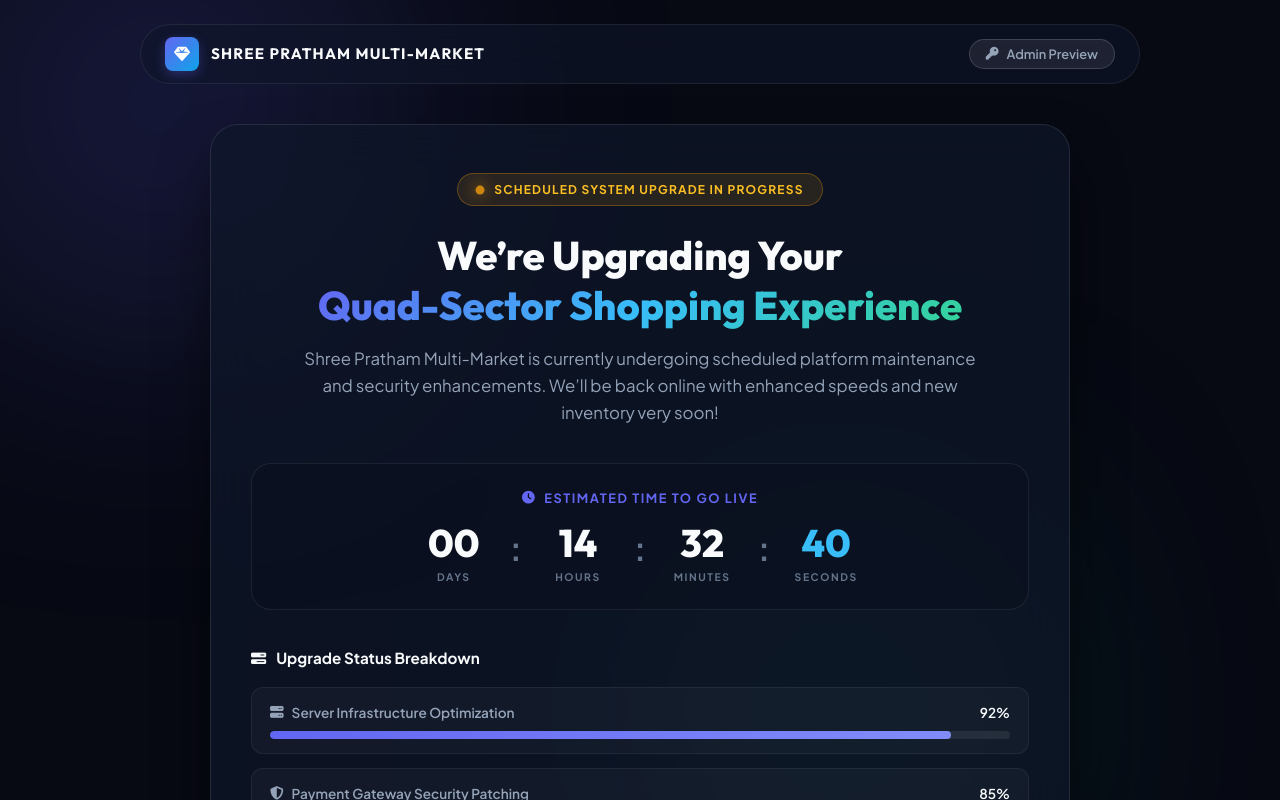
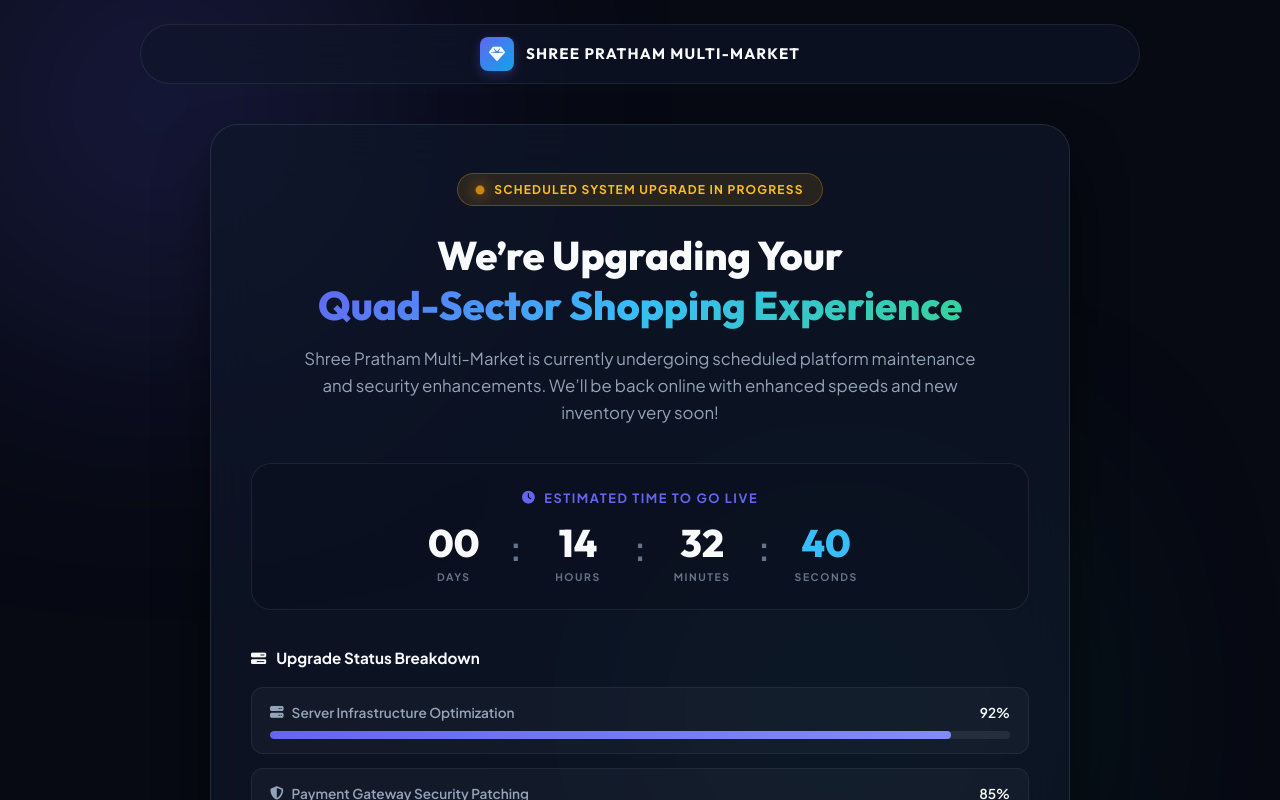
Before and after one commit to Chandanagg2025/aura-multimarket, a React (Vite) app in the folder frontend/: page / in a window 1280 px wide. Shown: the top 800 px of the page. Built offline with nearby package versions, Linux system fonts and the light colour scheme.

Commit message:
fix: remove admin preview button from maintenance landing page

```diff
--- a/frontend/src/App.jsx
+++ b/frontend/src/App.jsx
@@ -25,21 +25,11 @@ export default function App() {
   }, []);
 
   if (isMaintenanceMode) {
-    return <MaintenancePage onBypass={() => setIsMaintenanceMode(false)} />;
+    return <MaintenancePage />;
   }
 
   return (
     <div className="app-container">
-      {/* Admin Preview Floating Bar */}
-      <div style={{ background: '#F59E0B', color: '#000', padding: '6px 16px', fontSize: '0.8rem', fontWeight: '700', textAlign: 'center', display: 'flex', alignItems: 'center', justifyContent: 'center', gap: '12px' }}>
-        <span>⚠️ MAINTENANCE MODE IS LIVE (You are currently in Admin Store Preview Mode)</span>
-        <button
-          onClick={() => setIsMaintenanceMode(true)}
-          style={{ background: '#000', color: '#FFF', border: 'none', padding: '3px 10px', borderRadius: '4px', cursor: 'pointer', fontSize: '0.75rem', fontWeight: '600' }}
-        >
-          View Maintenance Screen
-        </button>
-      </div>
 
       <div className="announcement-bar">
         <span>🎉 <strong>SPECIAL LAUNCH OFFER:</strong> Use code <code className="code-badge">SAVE10</code> for 10% OFF across all 4 sectors! Free express shipping over ₹1,000.</span>
--- a/frontend/src/components/MaintenancePage.jsx
+++ b/frontend/src/components/MaintenancePage.jsx
@@ -1,6 +1,6 @@
 import React, { useState, useEffect } from 'react';
 
-export default function MaintenancePage({ onBypass }) {
+export default function MaintenancePage() {
   const [email, setEmail] = useState('');
   const [subscribed, setSubscribed] = useState(false);
   const [timeLeft, setTimeLeft] = useState({
@@ -50,16 +50,6 @@ export default function MaintenancePage({ onBypass }) {
           </div>
           <span className="brand-title">SHREE PRATHAM MULTI-MARKET</span>
         </div>
-
-        {onBypass && (
-          <button
-            className="bypass-btn"
-            onClick={onBypass}
-            title="Admin bypass maintenance screen to preview store"
-          >
-            <i className="fa-solid fa-key"></i> Admin Preview
-          </button>
-        )}
       </div>
 
       <div className="maintenance-container">
--- a/frontend/src/index.css
+++ b/frontend/src/index.css
@@ -1109,7 +1109,7 @@ html, body {
   max-width: 1000px;
   display: flex;
   align-items: center;
-  justify-content: space-between;
+  justify-content: center;
   padding: 12px 24px;
   background: rgba(15, 23, 42, 0.6);
   backdrop-filter: blur(16px);
@@ -1144,27 +1144,6 @@ html, body {
   font-size: 0.95rem;
   letter-spacing: 0.08em;
   color: #F8FAFC;
-}
-
-.bypass-btn {
-  background: rgba(255, 255, 255, 0.08);
-  border: 1px solid rgba(255, 255, 255, 0.15);
-  color: #94A3B8;
-  padding: 6px 16px;
-  border-radius: 20px;
-  font-size: 0.8rem;
-  font-weight: 600;
-  cursor: pointer;
-  display: flex;
-  align-items: center;
-  gap: 8px;
-  transition: var(--transition-fast);
-}
-
-.bypass-btn:hover {
-  background: rgba(99, 102, 241, 0.2);
-  color: #FFF;
-  border-color: #6366F1;
 }
 
 .maintenance-container {
```
